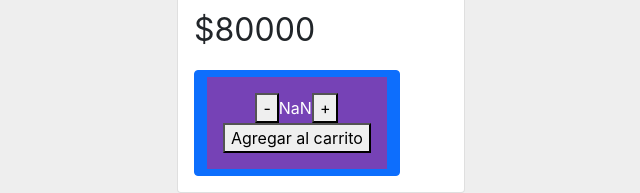
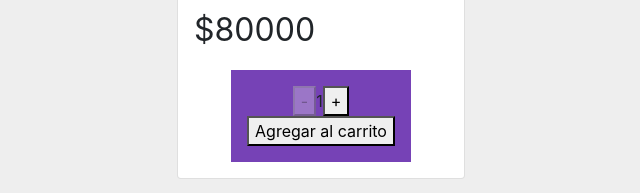
Before and after one commit to nicocaceres98/react-app, a React (Create React App) app: page /detalle/1 in a window 1280 px wide. Shown: the part 874-1067 px from the top of the page, without its empty margins (319-959 px from the left). Built offline with nearby package versions, Linux system fonts and the light colour scheme; a web font is replaced by a local one.

Commit message:
sincronizamos counter

```diff
--- a/src/components/ItemDetail.js
+++ b/src/components/ItemDetail.js
@@ -1,9 +1,14 @@
 import "./ItemDetail.css";
-import React from "react";
+import React, { useState } from "react";
+import ItemCount from "./ItemCount/ItemCount";
 import { Link } from "react-router-dom";
-import ItemCount from "./ItemCount/ItemCount";
 
 function ItemDetail({ data }) {
+  const [goToCart, setGoToCart] = useState(false);
+
+  const onAdd = (quantity) => {
+    setGoToCart(true);
+  };
   return (
     <div className="toparticulo">
       <div className="card">
@@ -12,9 +17,11 @@ function ItemDetail({ data }) {
           <h5 className="card-title">{data.title}</h5>
           <p className="card-text">{data.desc}</p>
           <p class="card-text fs-2">{data.precio}</p>
-          <Link to={"/ItemCount"} className="btn btn-primary">
-            <ItemCount></ItemCount>
-          </Link>
+          {goToCart ? (
+            <Link to="/cart">Finalizar compra</Link>
+          ) : (
+            <ItemCount initial={1} stock={5} onAdd={onAdd} />
+          )}
         </div>
       </div>
     </div>
--- a/src/components/ItemListContainer.js
+++ b/src/components/ItemListContainer.js
@@ -1,5 +1,4 @@
 import React, { useEffect, useState } from "react";
-import ItemCount from "./ItemCount/ItemCount";
 import ItemList from "./itemList/ItemList";
 import Title from "./Title";
 import { useParams } from "react-router-dom";
@@ -37,7 +36,7 @@ export const ItemListContainer = ({ texto }) => {
     const getData = new Promise((resolve) => {
       setTimeout(() => {
         resolve(product);
-      }, 3000);
+      }, 1000);
     });
     if (categoriaId) {
       getData.then((res) =>
@@ -48,13 +47,9 @@ export const ItemListContainer = ({ texto }) => {
     }
   }, [categoriaId]);
 
-  const onAdd = (quantity) => {
-    console.log(`Compraste ${quantity} unidades`);
-  };
   return (
     <>
       <Title greeting={texto} />
-      <ItemCount initial={1} stock={5} onAdd={onAdd} />
       <ItemList data={data} />
     </>
   );
--- a/src/components/itemDetailContainer.js
+++ b/src/components/itemDetailContainer.js
@@ -37,7 +37,7 @@ export const ItemDetailContainer = () => {
     const getData = new Promise((resolve) => {
       setTimeout(() => {
         resolve(product);
-      }, 3000);
+      }, 1000);
     });
     getData.then((res) =>
       setData(res.find((products) => products.id === parseInt(detalleId)))
```
